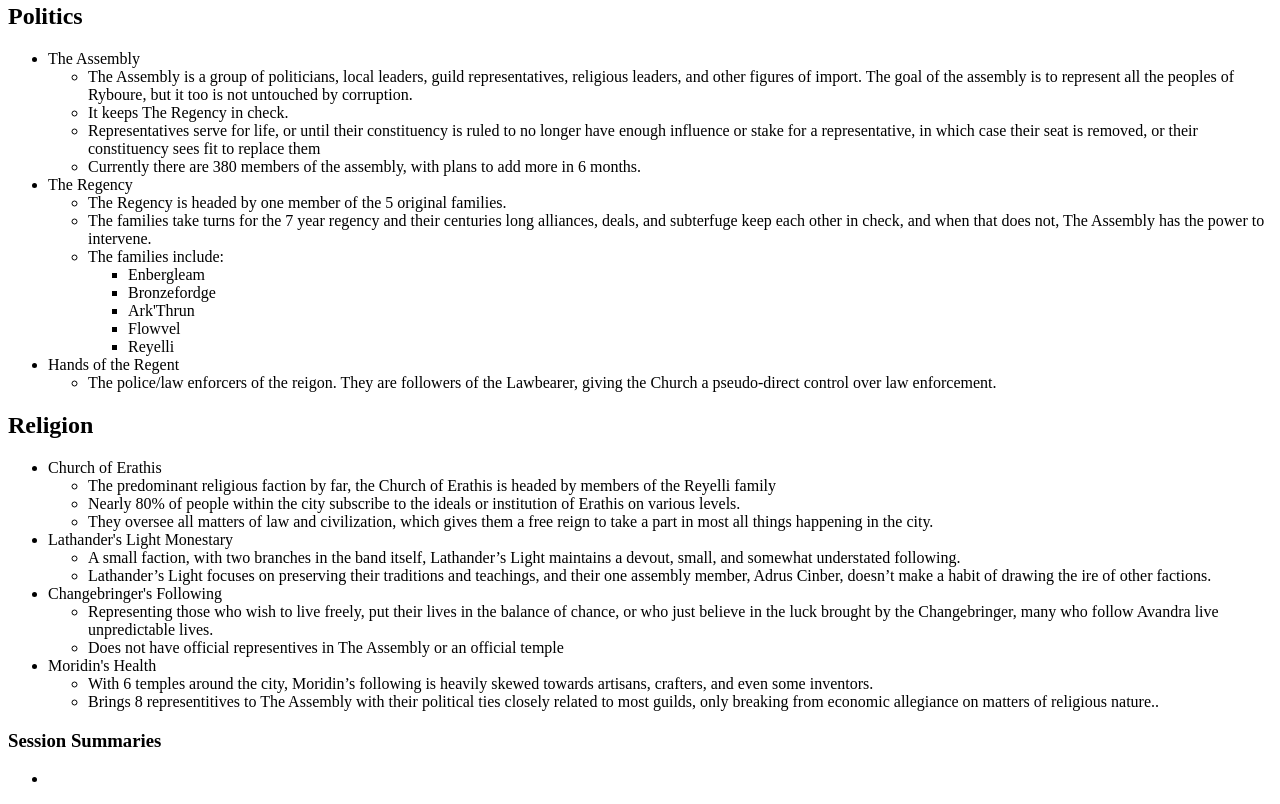
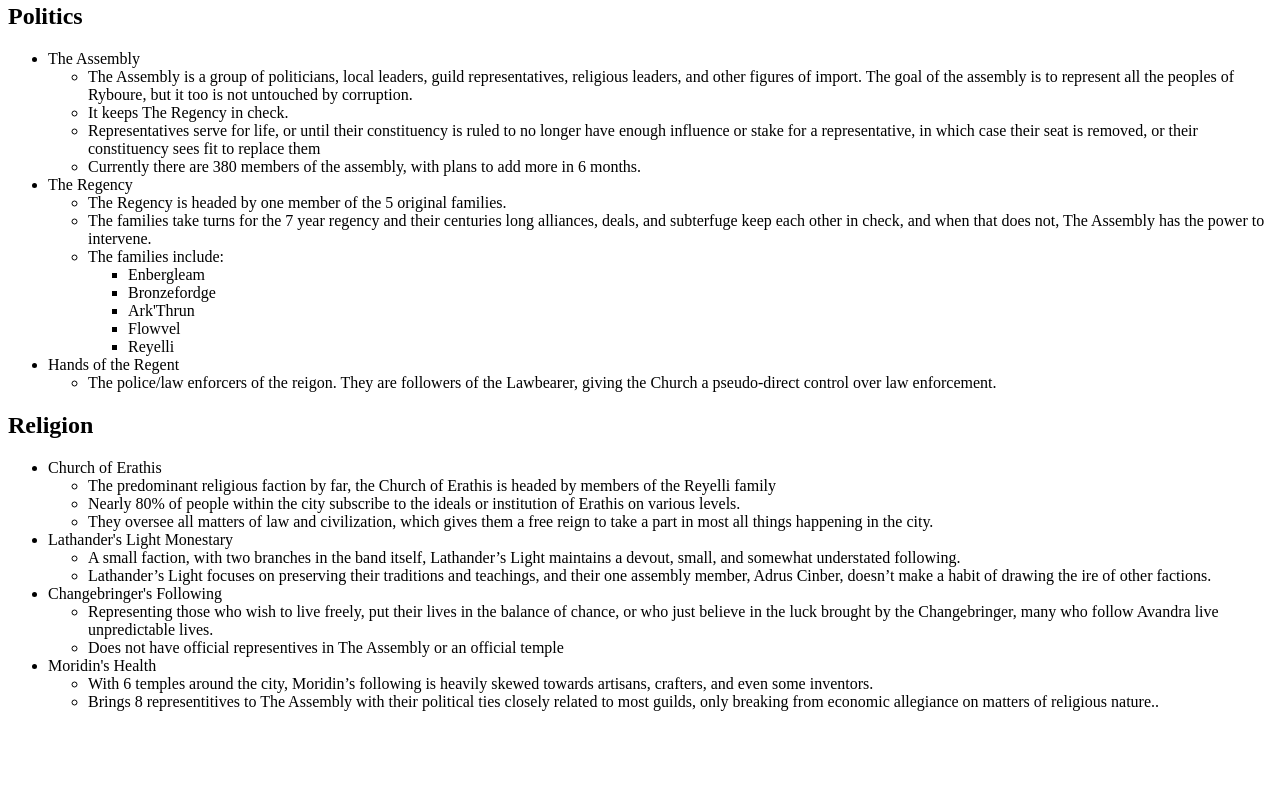
Before and after one commit to zeal0u5/project1, a plain HTML site: page ryboure.html in a window 1280 px wide. Shown: the part 2449-3253 px from the top of the page. After the commit the page ends 3176 px from the top, so only its background shows below. Drawn offline with Linux system fonts and the light colour scheme.

Commit message:
removed heading

```diff
--- a/ryboure.html
+++ b/ryboure.html
@@ -172,10 +172,6 @@
 		  </ul>
 	  </ul>
 
-	<h3>Session Summaries</h3>
-	  <ul>
-	    <li></li>
-	  </ul>
 
   </body>
   </html>
```
